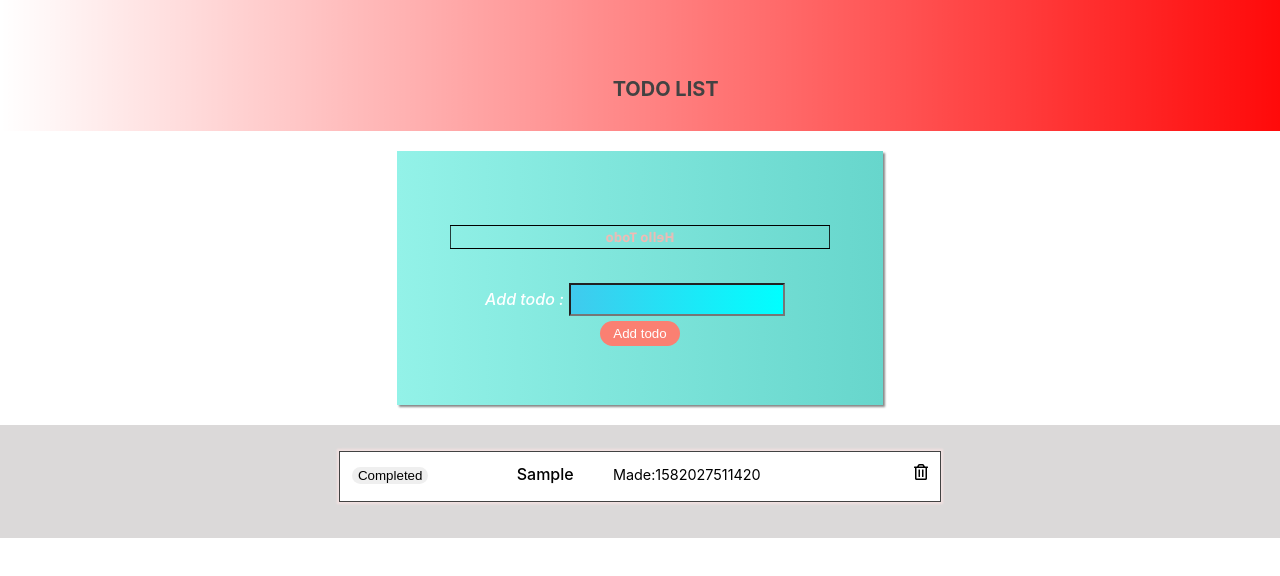
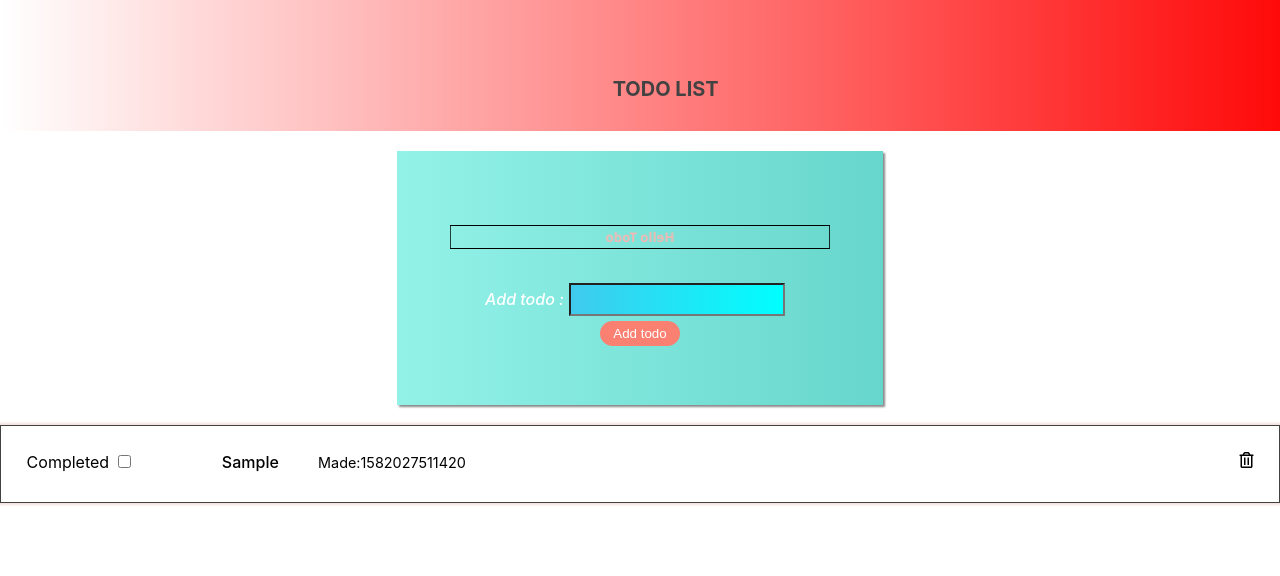
Before and after one commit to lape15/react-todo, a React (Create React App) app: page / in a window 1280 px wide. Both pictures are taken after typing "Sample" into the empty fields and a click on the button "Add todo". Shown: the top 576 px of the page. Built offline with nearby package versions, Linux system fonts and the light colour scheme.

Commit message:
strike through for completed todo

```diff
--- a/src/App.js
+++ b/src/App.js
@@ -13,6 +13,7 @@ const App = () => {
   // receives data from child(Search)
   const UpdateTodos = todo => {
     const newTodo = {
+      id: items.length + 1,
       task: todo,
       completed: false,
       createdAt: Date.now()
@@ -30,23 +31,28 @@ const App = () => {
   };
 
   const completedTodo = index => {
-    const incompletedTodo = [...items];
-    incompletedTodo[index] = true;
-    setItems(incompletedTodo);
+    const newList = items.map(list => {
+      if (list.id === index) {
+        list.completed = !list.completed;
+      }
+
+      return list;
+    });
+    setItems(newList);
   };
   return (
     <div className="App">
       <Header />
       <Search UpdateTodos={UpdateTodos} />
       <div
-        css={css`
-          background-color: #dbd9d9;
-          display: flex;
-          flex-flow: row wrap;
-          justify-content: space-around;
-          align-items: center;
-          padding: 2%;
-        `}
+      // css={css`
+      //   background-color: #dbd9d9;
+      //   display: flex;
+      //   flex-flow: row wrap;
+      //   justify-content: space-around;
+      //   align-items: center;
+      //   padding: 2%;
+      // `}
       >
         {items.map((item, index) => (
           <Items
--- a/src/components/Items.js
+++ b/src/components/Items.js
@@ -4,7 +4,12 @@ import { css, jsx } from "@emotion/core";
 
 const Items = ({ item, index, removeTodo, completedTodo }) => {
   //   localStorage.getItem("items");
-  console.log(item);
+  const handleChecked = () => {
+    // console.log(item.id);
+    completedTodo(item.id);
+  };
+
+  // console.log(item);
   return (
     <div
       css={css`
@@ -36,16 +41,15 @@ const Items = ({ item, index, removeTodo, completedTodo }) => {
             /* float: right; */
           `}
         >
-          <button
+          <label htmlFor="">Completed </label>
+          <input
             type="checkbox"
             css={css`
               border: none;
               border-radius: 30px;
             `}
-            onClick={() => completedTodo(index)}
-          >
-            Completed{" "}
-          </button>
+            onChange={handleChecked}
+          />
         </span>
 
         <span
```
Also changed, not shown: src/components/Item.js (+11 -1 lines).
